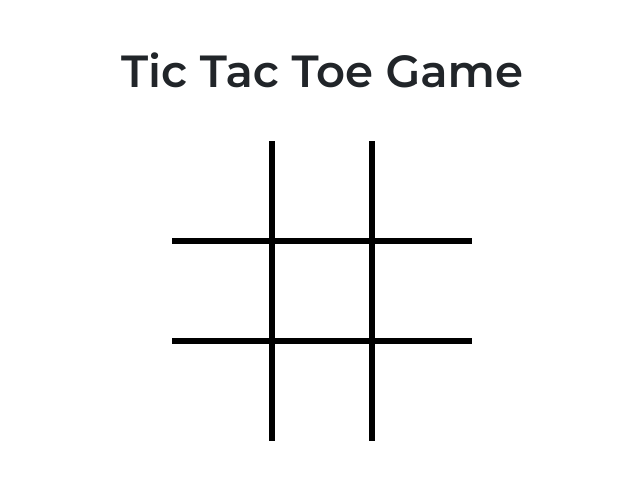
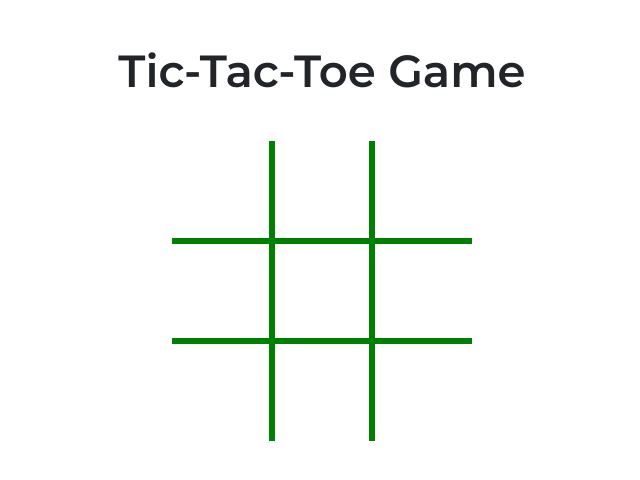
Before and after one commit to Cyrus-Kiprop/Javascript-Tic-Tac-Toe, a website: page index.html in a window 1280 px wide. Shown: the whole page, without its empty margins (318-958 px from the left). Drawn offline with nearby package versions, Linux system fonts and the light colour scheme.

```diff
--- a/assets/styles/main.css
+++ b/assets/styles/main.css
@@ -43,7 +43,7 @@
   justify-content: center;
   font-size: 3rem;
   font-weight: bold;
-  border: 3px solid black;
+  border: 3px solid green;
   transition: background 0.2s ease-in-out;
 }
 
--- a/index.html
+++ b/index.html
@@ -16,7 +16,7 @@
   </head>
   <body>
     <div class="container">
-      <h2 class="mb-4 mt-5">Tic Tac Toe Game</h2>
+      <h2 class="mb-4 mt-5">Tic-Tac-Toe Game</h2>
 
       <form id="welcome-form" action="submit">
         <div class="form-group">
```
